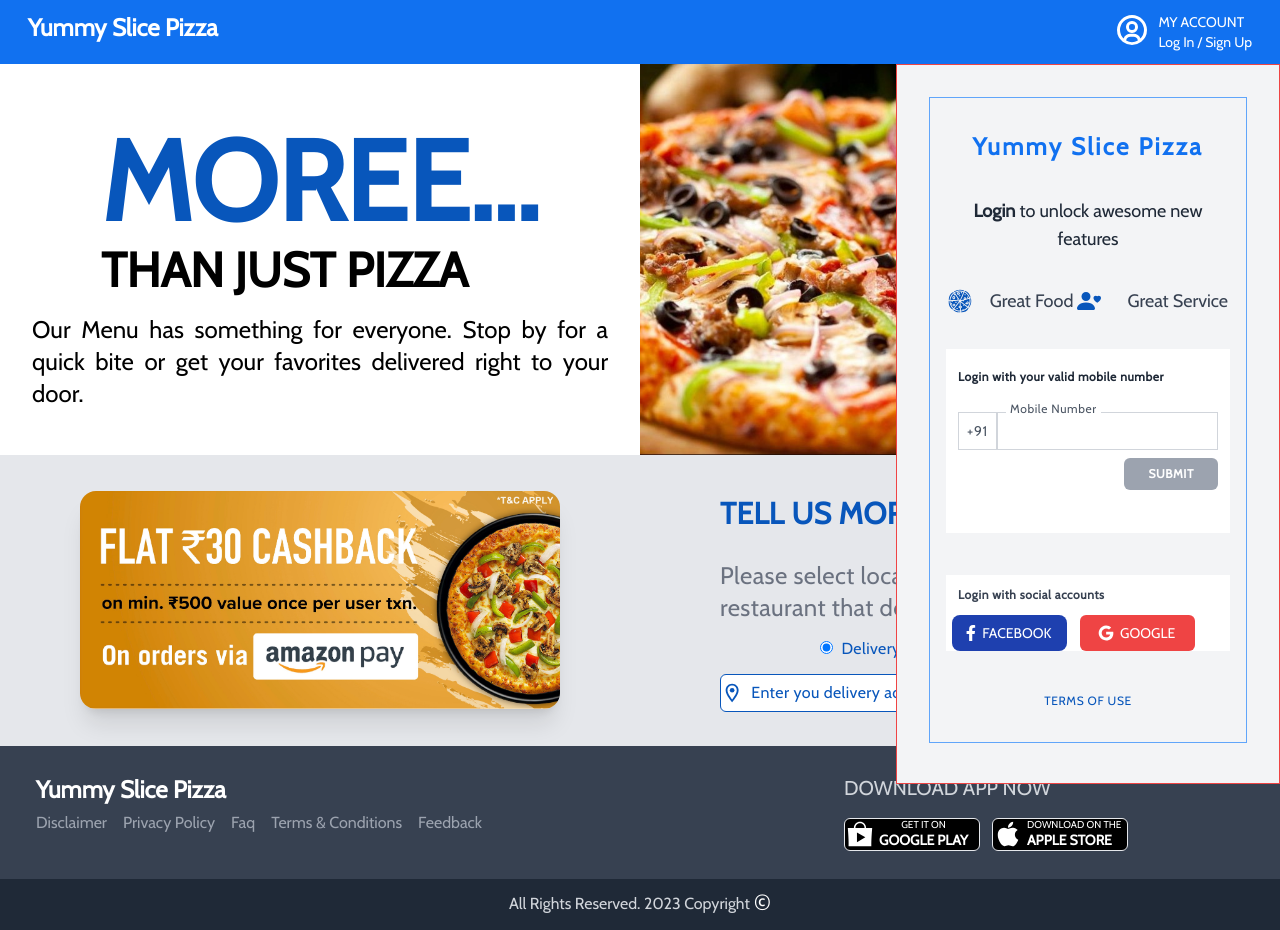
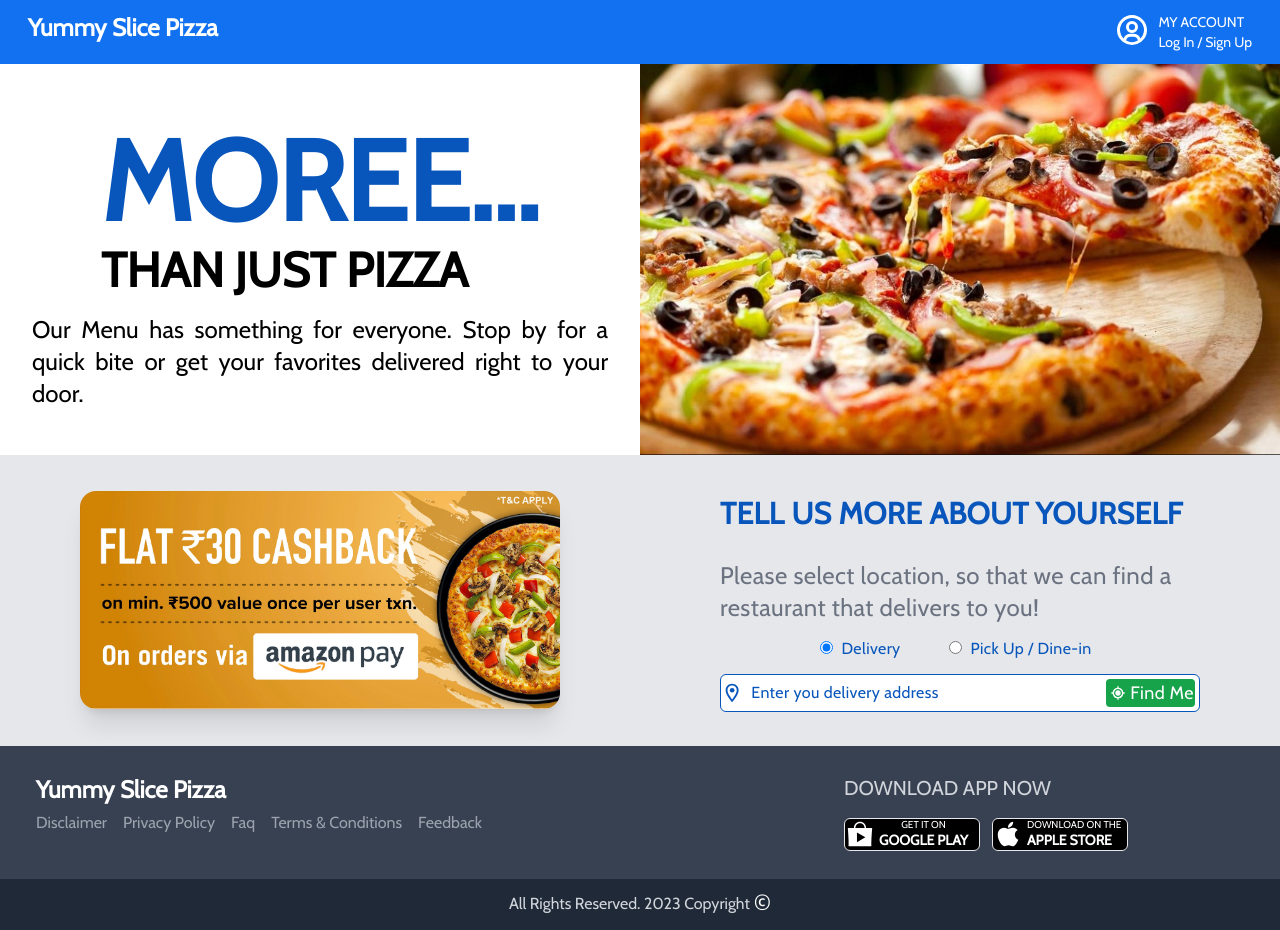
Before and after one commit to jasmeets-6575/yummy-slice-pizza, a React (Create React App) app: page /landing in a window 1280 px wide. Built offline with nearby package versions, Linux system fonts and the light colour scheme; the HTML template or start-up script is replaced by a standard one.

Commit message:
login sidebar toggle

```diff
--- a/src/components/NavbarMain.tsx
+++ b/src/components/NavbarMain.tsx
@@ -1,16 +1,24 @@
 import { BiUserCircle } from "react-icons/bi";
 import Logo from "./Logo";
 
-const NavbarMain = () => {
+interface Props {
+  toggle?: boolean;
+  setToggle: React.Dispatch<React.SetStateAction<boolean>>;
+}
+
+const NavbarMain: React.FC<Props> = ({ toggle, setToggle }) => {
   return (
     <div className="h-auto py-3 w-full flex bg-[--primary-blue]">
       <div className="w-[1240px] mx-auto flex justify-between ">
         <Logo />
-        <div className=" flex justify-end mx-2  border-secondary-500 cursor-pointer">
+        <div className=" flex justify-end mx-2 border-secondary-500 cursor-pointer">
           <BiUserCircle className=" text-3xl md:text-4xl text-white" />
-          <div className=" text-white ml-2 ">
-            <h3 className="text-xs md:text-sm">MY ACCOUNT</h3>
-            <h3 className="text-xs md:text-sm">Log In / Sign Up</h3>
+          <div
+            className=" text-white ml-2 text-xs md:text-sm "
+            onClick={() => setToggle(!toggle)}
+          >
+            <h3>MY ACCOUNT</h3>
+            <h3>Log In / Sign Up</h3>
           </div>
         </div>
       </div>
--- a/src/pages/Landing.tsx
+++ b/src/pages/Landing.tsx
@@ -1,14 +1,16 @@
 import Details from "../components/Details";
 import Footer from "../components/Footer";
+import { useState } from "react";
 import LandingMain from "../components/LandingMain";
 import NavbarMain from "../components/NavbarMain";
 import Login from "./Login";
 
-const Landing = () => {
+const Landing:React.FC = () => {
+  const [toggle, setToggle] = useState<boolean>(false)
   return (
-    <div className=" ">
-      <NavbarMain />
-      <Login />
+    <div className="max-w-full ">
+      <NavbarMain toggle={toggle} setToggle={setToggle} />
+      <Login toggle={toggle} />
       <LandingMain />
       <Details />
       <Footer />
--- a/src/pages/Login.tsx
+++ b/src/pages/Login.tsx
@@ -2,29 +2,40 @@
 import { BsPersonHeart } from "react-icons/bs";
 import { FaFacebookF } from "react-icons/fa";
 import { AiOutlineGoogle } from "react-icons/ai";
+interface props {
+  toggle?: boolean;
+}
 
-const Login = () => {
+const Login: React.FC<props> = ({ toggle }) => {
   return (
-    <div className="w-[30%] border border-red-500 h-[90vh] bg-gray-100  absolute right-0 z-10 ">
-      <div className="h-[90%] m-8 p-4 border border-blue-400 flex flex-col justify-around">
-        <h2 className="font-extrabold text-2xl mx-2 text-[--primary-blue] tracking-widest cursor-pointer text-center">
+    <div
+      className={` duration-500 w-[30%] h-[90vh] bg-gray-100 fixed ${
+        toggle ? "right-0" : "right-[-50%]"
+      } z-10 `}
+    >
+      <div className="h-[90%] m-8 p-4 flex flex-col justify-around">
+        <h2 className="font-extrabold text-3xl mx-2 text-[--primary-blue] tracking-widest cursor-pointer text-center">
           Yummy Slice Pizza
         </h2>
         <p className="text-gray-800 text-center text-lg">
           <span className="font-semibold">Login</span> to unlock awesome new
           features
         </p>
+
+        {/* services */}
         <div className="flex justify-around">
-          <div className="grid grid-cols-3 items-center">
-            <GiFullPizza  className="text-[--primary-blue-2] text-2xl"/>
-            <p className="col-span-2 text-lg text-gray-700">Great Food</p>
+          <div className="flex items-center gap-2 ">
+            <GiFullPizza className="text-[--primary-blue-2] text-2xl" />
+            <p className=" text-lg text-gray-700">Great Food</p>
           </div>
-          <div className="grid grid-cols-3 items-center">
-            <BsPersonHeart className="text-[--primary-blue-2] text-2xl"/>
-            <p className="col-span-2 text-lg text-gray-700">Great Service</p>
+          <div className="flex items-center gap-2 ">
+            <BsPersonHeart className="text-[--primary-blue-2] text-2xl " />
+            <p className="text-lg text-gray-700">Great Service</p>
           </div>
         </div>
-        <div className="h-[30%] p-3 bg-white ">
+
+        {/* Information */}
+        <div className="h-[30%] p-3 bg-white  shadow-lg rounded-md">
           <p className="text-gray-800 pt-2 text-xs font-semibold  tracking-wider">
             Login with your valid mobile number
           </p>
@@ -49,23 +60,27 @@
             </button>
           </div>
         </div>
-        <div className="bg-white my-2">
+
+        {/* Social links */}
+        <div className="bg-white pb-2  shadow-lg rounded-md">
           <p className="text-gray-700 p-3 text-xs font-semibold tracking-wider">
             Login with social accounts
           </p>
           <div>
-            <div className="w-[90%] flex justify-around ">
-              <div className="w-[45%] rounded-lg py-2 px-3 flex justify-center items-center bg-blue-800 text-white">
+            <div className=" flex justify-evenly ">
+              <div className="w-[45%] rounded-lg cursor-pointer py-2 px-3 flex justify-center items-center bg-blue-800 text-white">
                 <FaFacebookF className="" />
                 <h2 className="mx-1 text-sm">FACEBOOK</h2>
               </div>
-              <div className="w-[45%] rounded-md py-2 px-3 flex justify-center items-center bg-red-500 text-white">
+              <div className="w-[45%] rounded-md cursor-pointer py-2 px-3 flex justify-center items-center bg-red-500 text-white">
                 <AiOutlineGoogle className="text-xl " />
                 <h2 className="mx-1 text-sm">GOOGLE</h2>
               </div>
             </div>
           </div>
         </div>
+
+        {/* Ending */}
         <p className="text-[--primary-blue-2] cursor-pointer text-xs tracking-wider text-center">
           TERMS OF USE
         </p>
```
Also changed, not shown: src/App.tsx (+10 -10 lines).
